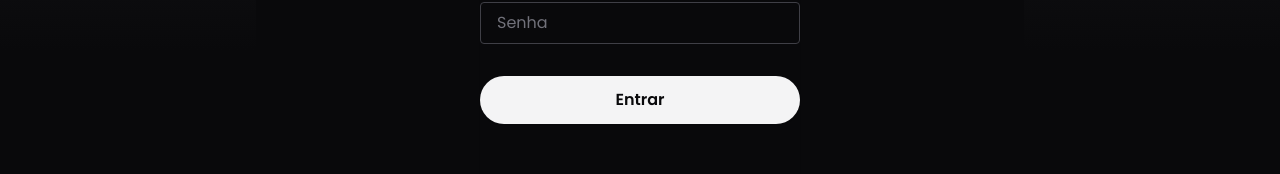
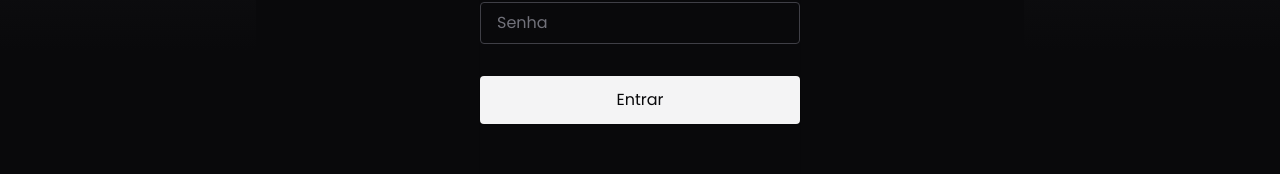
Before and after one commit to diogo-kappaun/noteflix-web, a React (Vite) app: page / in a window 1280 px wide. Shown: the part 509-683 px from the top of the page. Built offline with nearby package versions, Linux system fonts and the light colour scheme.

Commit message:
:lipstick: style: Adjusting button transition

```diff
--- a/src/Components/Button.jsx
+++ b/src/Components/Button.jsx
@@ -5,7 +5,7 @@ export function Button({ className, ...props }) {
     <button
       {...props}
       className={cn(
-        'flex items-center rounded-lg p-3 text-lg font-semibold shadow-sm transition-colors',
+        'flex items-center rounded-sm+ p-3 text-lg shadow-sm transition-opacity duration-300',
         className,
       )}
     />
```
